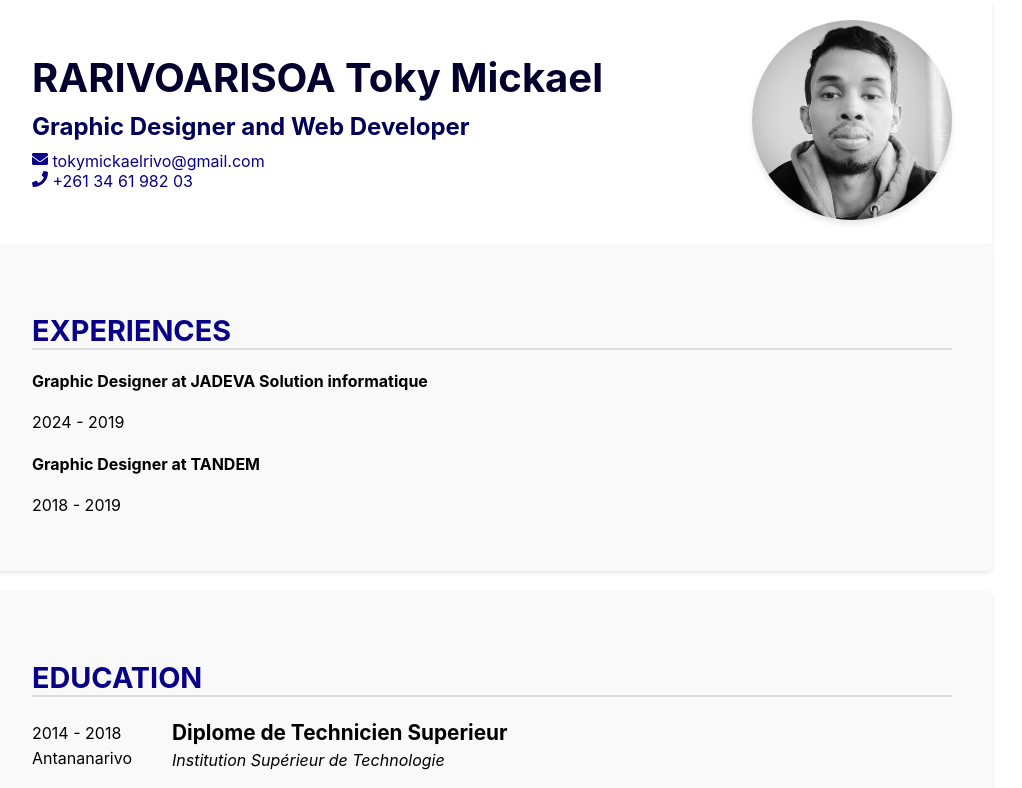
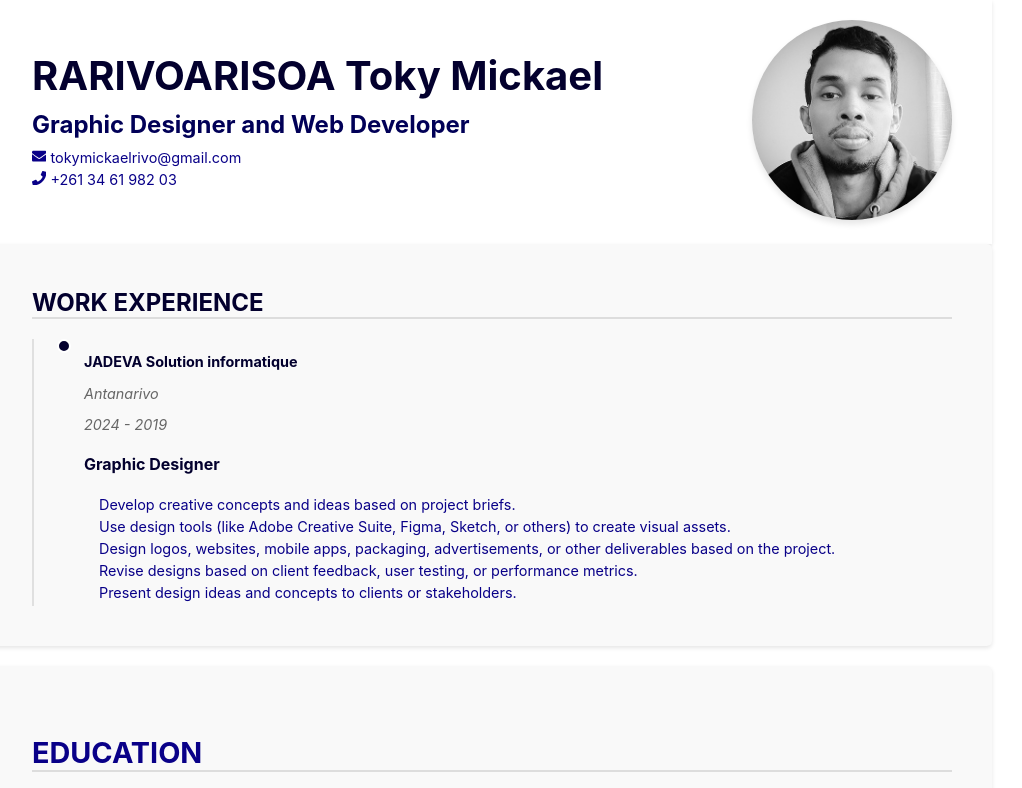
Before and after one commit to meiddiel/resume, a React (Create React App) app: page / in a window 1280 px wide. Shown: the top 788 px of the page, without its empty margins (8-1030 px from the left). Built offline with nearby package versions, Linux system fonts and the light colour scheme.

Commit message:
Update and design the experiences

```diff
--- /dev/null
+++ b/src/Styles/Experience.css
@@ -0,0 +1,82 @@
+/* General styling for the section */
+.experience {
+  padding: 20px 40px;
+}
+
+.experience h3 {
+  text-transform: uppercase;
+  font-size: 1.5rem;
+  font-weight: bold;
+  margin-bottom: 20px;
+  color: #03002e; /* Matches global theme */
+}
+
+/* Timeline container */
+.timeline {
+  position: relative;
+  padding-left: 30px; /* Space for the line */
+  border-left: 2px solid #e0e0e0; /* Line on the left */
+}
+
+.timeline-item {
+  display: flex;
+  margin-bottom: 20px;
+  position: relative;
+}
+
+/* Timeline dots */
+.timeline-dot {
+  position: absolute;
+  left: -7px;
+  top: 0;
+  width: 10px;
+  height: 10px;
+  background-color: #03002e; /* Matches global theme */
+  border-radius: 50%;
+  border: 2px solid #ffffff;
+}
+
+/* Timeline content container */
+.timeline-content {
+  margin-left: 20px;
+  flex: 1;
+}
+
+.experience-details {
+  font-size: 0.9rem;
+  margin-bottom: 10px;
+  color: #010057;
+}
+
+.company {
+  font-weight: bold;
+  color: #03002e;
+}
+
+.location,
+.date {
+  font-style: italic;
+  color: #666666;
+}
+
+.role-details {
+  margin-top: 5px;
+}
+
+.job-title {
+  font-size: 1rem;
+  font-weight: bold;
+  color: #03002e;
+}
+
+ul {
+  margin: 10px 0 0 15px;
+  padding: 0;
+  list-style-type: disc;
+  color: #090088;
+}
+
+ul li {
+  margin-bottom: 5px;
+  font-size: 0.9rem;
+}
--- a/src/components/Experience.js
+++ b/src/components/Experience.js
@@ -1,21 +1,34 @@
 import React from "react";
+import "../Styles/Experience.css";
 
 const Experience = ({ experience }) => {
-  const { position, company, period } = experience;
+  const { company, location, date, jobTitle, responsibilities } = experience;
 
   return (
-    <section>
-      <h3>Experiences</h3>
-      <lu>
+    <section className="experience">
+      <h3>Work Experience</h3>
+      <div className="timeline">
         {experience.map((job, index) => (
-          <li key={index}>
-            <h4>
-              {job.position} at {job.company}
-            </h4>
-            <p>{job.period}</p>
-          </li>
+          <div className="timeline-item" key={index}>
+            <div className="timeline-dot"></div>
+            <div className="timeline-content">
+              <div className="experience-details">
+                <p className="company">{job.company}</p>
+                <p className="location">{job.location}</p>
+                <p className="date">{job.date}</p>
+              </div>
+              <div className="role-details">
+                <h4 className="job-title">{job.jobTitle}</h4>
+                <ul>
+                  {job.responsibilities.map((item, idx) => (
+                    <li key={idx}>{item}</li>
+                  ))}
+                </ul>
+              </div>
+            </div>
+          </div>
         ))}
-      </lu>
+      </div>
     </section>
   );
 };
--- a/src/resumeData.js
+++ b/src/resumeData.js
@@ -9,14 +9,17 @@ const resumeData = {
   },
   experiences: [
     {
-      position: "Graphic Designer",
       company: "JADEVA Solution informatique",
-      period: "2024 - 2019",
-    },
-    {
-      position: "Graphic Designer",
-      company: "TANDEM",
-      period: "2018 - 2019",
+      location: "Antanarivo",
+      date: "2024 - 2019",
+      jobTitle: "Graphic Designer",
+      responsibilities: [
+        "Develop creative concepts and ideas based on project briefs.",
+        "Use design tools (like Adobe Creative Suite, Figma, Sketch, or others) to create visual assets.",
+        "Design logos, websites, mobile apps, packaging, advertisements, or other deliverables based on the project.",
+        "Revise designs based on client feedback, user testing, or performance metrics.",
+        "Present design ideas and concepts to clients or stakeholders.",
+      ],
     },
   ],
   educations: [
```
